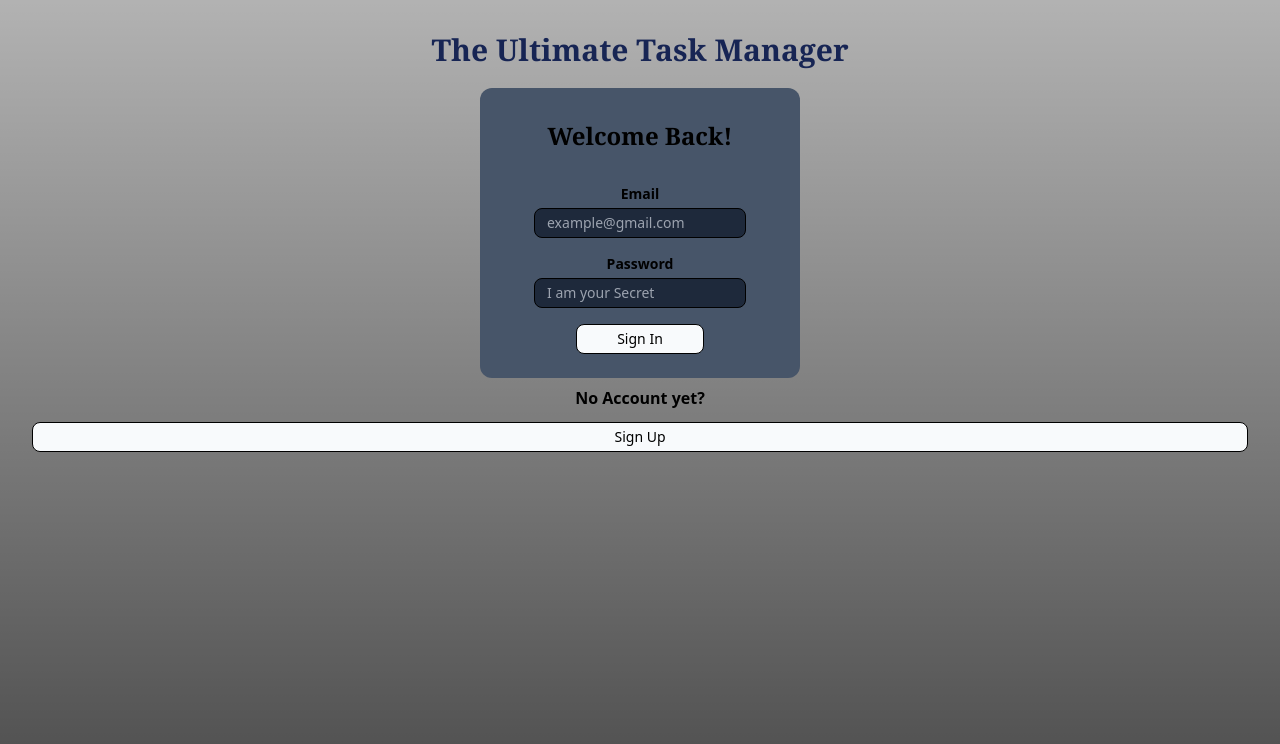
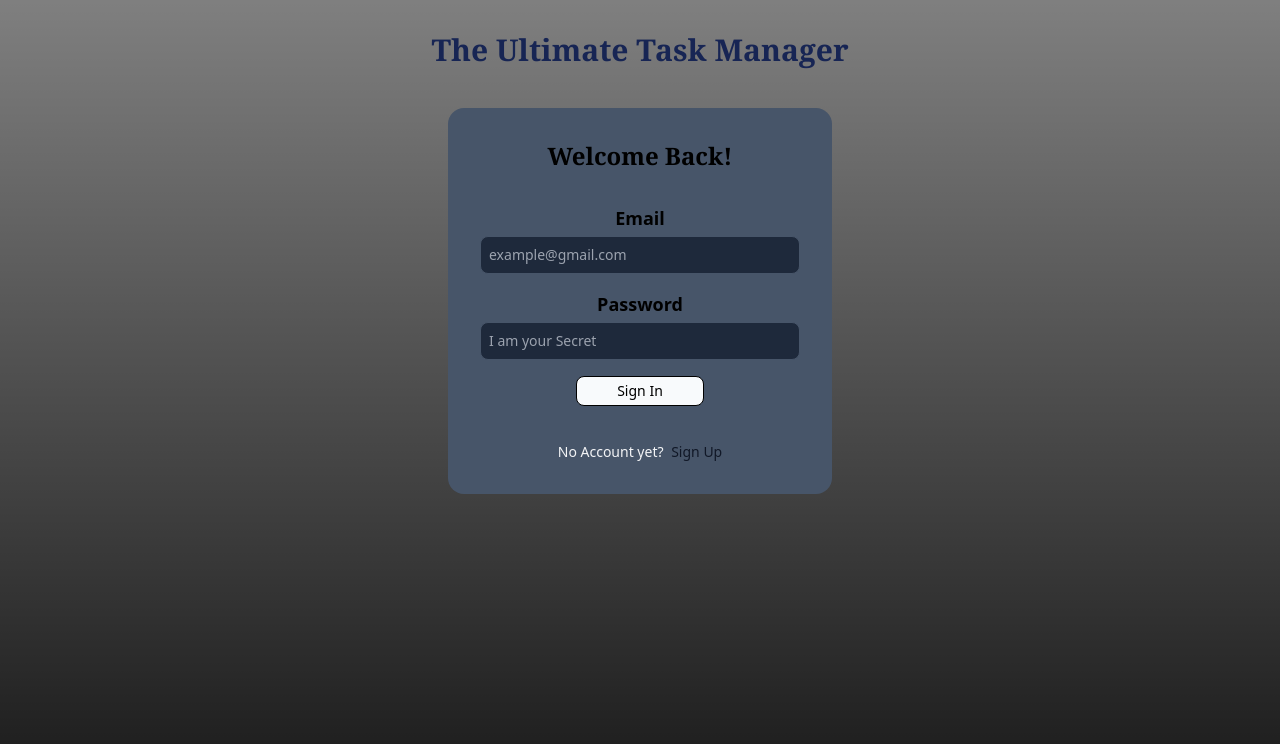
Before and after one commit to Nainuu/TaskManager, a React (Vite) app in the folder frontend/task-manager-frontend/: page /login in a window 1280 px wide. Shown: the top 744 px of the page. Built offline with nearby package versions, Linux system fonts and the light colour scheme.

Commit message:
bth login and signup done tailwind

```diff
--- a/frontend/task-manager-frontend/src/componenets/auth/SignInForm.jsx
+++ b/frontend/task-manager-frontend/src/componenets/auth/SignInForm.jsx
@@ -29,25 +29,25 @@ export default function SignInForm() {
     }
 
   return (
-    <div className="flex flex-col max-w-xs pb- w-full items-center bg-slate-600 rounded-xl gap-8 mt-5">
+    <div className="flex flex-col max-w-xs w-full items-centerrounded-xl gap-8">
   <ToastContainer />
   <h3 className="font-bold text-2xl font-serif text-black font-black ">Welcome Back!</h3>
   <form
     className="flex flex-col items-center border-blue-950 gap-1 pb-6"
     onSubmit={handleLoginSubmit}
   >
-    <label className="text-sm font-bold">Email</label>
+    <label className="font-semibold text-lg">Email</label>
     <input
       type="text"
-      className="bg-slate-800 placeholder:px-2 border border-black rounded-lg p-1 text-sm text-white"
+      className="bg-slate-800 placeholder-gray-400 border border-slate-600 rounded-lg p-2 text-sm text-white focus:ring-2 focus:ring-blue-400 focus:outline-none w-full"
       placeholder="example@gmail.com"
       required
       onChange={(e) => setEmail(e.target.value)}
     />
-    <label className="text-sm mt-3 font-bold">Password</label>
+    <label className="text-lg mt-3 font-semibold">Password</label>
     <input
       type="text"
-      className="bg-slate-800 placeholder:px-2 border border-black rounded-lg p-1 text-sm text-white"
+      className="bg-slate-800 placeholder-gray-400 border border-slate-600 rounded-lg p-2 text-sm text-white focus:ring-2 focus:ring-blue-400 focus:outline-none w-full"
       placeholder="I am your Secret"
       required
       onChange={(e) => setPassword(e.target.value)}
--- a/frontend/task-manager-frontend/src/index.css
+++ b/frontend/task-manager-frontend/src/index.css
@@ -8,9 +8,9 @@
     box-sizing: border-box;
 }
 #root {
-    width: 100%;
-    height: 100vh;
-    background-image: linear-gradient(rgba(0,0,0,0.3),rgba(0,0,0,0.7));
+    min-width: 100%;
+    min-height: 100vh;
+    background-image: linear-gradient(rgba(0,0,0,0.5),rgba(0,0,0,0.9));
 }
 
 .landing {
--- a/frontend/task-manager-frontend/src/pages/Login.jsx
+++ b/frontend/task-manager-frontend/src/pages/Login.jsx
@@ -9,16 +9,14 @@ const Login = () => {
     navigate('/signup')
   }
   return (
-    <div className='flex flex-col'>
+    <div className='flex flex-col items-center gap-5 '>
       <h2 className='font-bold text-3xl font-serif text-blue-950 font-black'>The Ultimate Task Manager</h2>
-      <div className='flex-grow flex-col flex items-center justify-center w-full'>
+      <div className='flex-grow flex-col  bg-slate-600 rounded-2xl max-w-sm flex items-center justify-center w-full m-5 pb-8'>
         <SignInForm />
-        <p className='pt-2 font-semibold'>
-          No Account yet?
+        <p className='text-sm text-gray-100 mt-3'>
+          No Account yet? <span onClick={handleClick}
+           className="text-gray-900 hover:underline hover:font-bold ml-1">Sign Up</span>
         </p>
-        <button onClick={handleClick} className='bg-slate-50 w-full rounded-lg text-sm py-1 dark:text-black border border-black hover:font-bold my-3 w-32'>
-          Sign Up
-        </button>
       </div>
             {/* just for the sake of testing */}
       {/* <button onClick={() => navigate('/task')} >
--- a/frontend/task-manager-frontend/src/pages/Signup.jsx
+++ b/frontend/task-manager-frontend/src/pages/Signup.jsx
@@ -32,11 +32,13 @@ const Signup = () => {
   }
 
   return (
+   <div className='flex flex-col items-center'>
+    <h2 className='font-bold text-3xl font-serif text-blue-950 font-black'>The Ultimate Task Manager</h2>
     <div className="flex flex-col max-w-sm w-full items-center bg-slate-600 rounded-xl shadow-lg p-6 mt-10">
       <ToastContainer />
       <h3 className="text-2xl font-bold font-serif text-black mb-4">Sign Up</h3>
       <form className="flex flex-col items-center w-full space-y-2" onSubmit={handleSubmit}>
-    <label className="text-sm font-bold text-black mt-3" htmlFor="fName">First Name</label>
+        <label className="text-lg font-semibold text-black mt-3" htmlFor="fName">First Name</label>
         <input
           type="text"
           name="fName"
@@ -45,7 +47,7 @@ const Signup = () => {
           required
           onChange={(e) => setFirsName(e.target.value)}
         />
-    <label className="text-sm font-bold text-gblack" htmlFor="lName">Last Name</label>
+        <label className="text-lg font-semibold text-gblack" htmlFor="lName">Last Name</label>
         <input
           type="text"
           name="lName"
@@ -54,7 +56,7 @@ const Signup = () => {
           required
           onChange={(e) => setLastName(e.target.value)}
         />
-    <label className="text-sm font-bold text-black" htmlFor="email">Email</label>
+        <label className="text-lg font-semibold text-black" htmlFor="email">Email</label>
         <input
           type="email"
           name="email"
@@ -63,7 +65,7 @@ const Signup = () => {
           required
           onChange={(e) => setEmail(e.target.value)}
         />
-    <label className="text-sm font-bold text-black" htmlFor="password">Password</label>
+        <label className="text-lg font-semibold text-black" htmlFor="password">Password</label>
         <input
           type="password"
           name="password"
@@ -90,7 +92,7 @@ const Signup = () => {
         </button>
       </p>
     </div>
-
+  </div>
       )
 }
 
```
Lines whose indentation alone changed are shown as unchanged.
